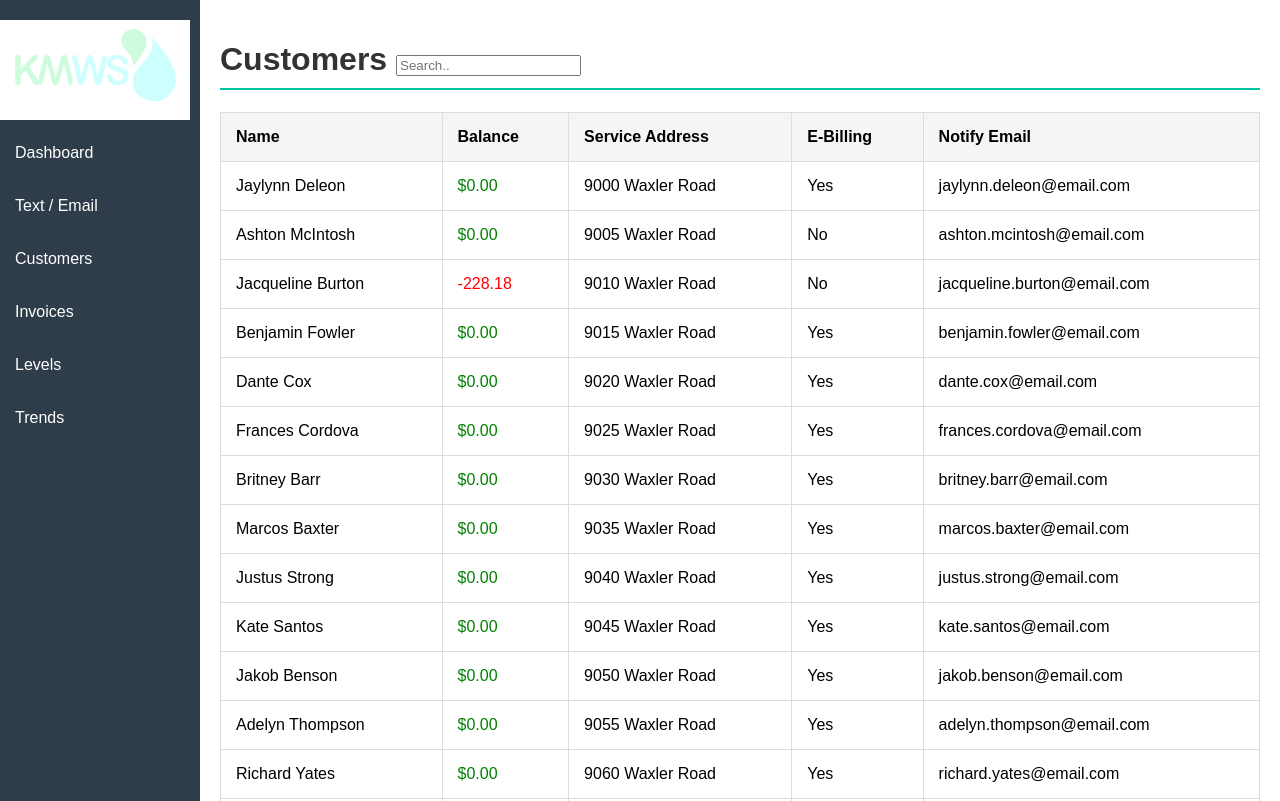
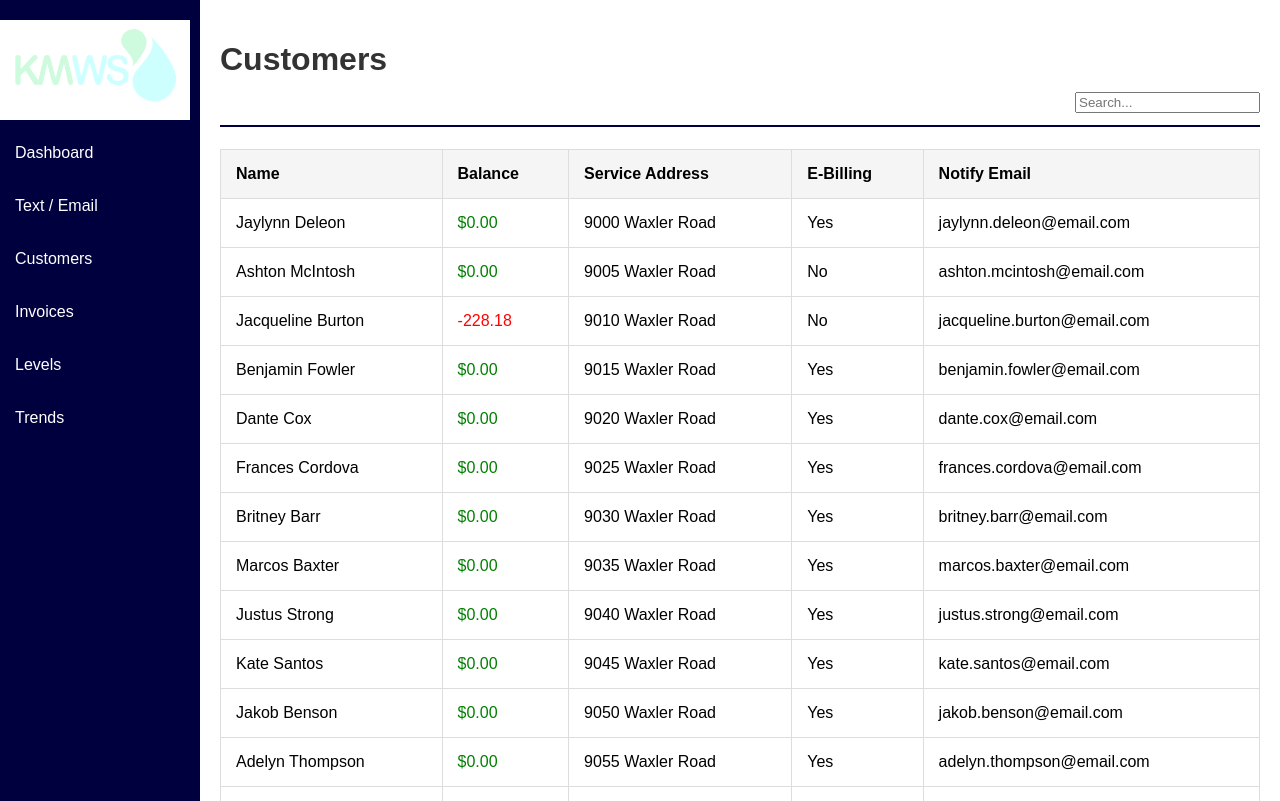
Before and after one commit to corbin-5/corbin-5.github.io, a plain HTML site: page HTML Folder/Customers.html in a window 1280 px wide. Shown: the top 801 px of the page. Drawn offline with Linux system fonts and the light colour scheme; files whose address does not match are found by name.

Commit message:
Update Customers.html

```diff
--- a/HTML Folder/Customers.html
+++ b/HTML Folder/Customers.html
@@ -19,10 +19,9 @@
             margin: 0;
             display: flex;
         }
-        /* Sidebar styling */
         .sidebar {
             width: 200px;
-            background-color: #2f3d4a;
+            background-color: #00003E;
             color: #fff;
             height: 100vh;
             padding-top: 20px;
@@ -40,7 +39,7 @@
             margin: 5px 0;
         }
         .sidebar a:hover {
-            background-color: #1f2a35;
+            background-color: #00003E;
         }
         /* Main content styling */
         .content {
@@ -49,7 +48,7 @@
             width: calc(100% - 200px);
         }
         .content h1 {
-            border-bottom: 2px solid #00c3a0;
+            border-bottom: 2px solid #00003E;
             padding-bottom: 10px;
             color: #333;
         }
@@ -75,11 +74,18 @@
         .balance-positive {
             color: green;
         }
+.topnav {
+  overflow: hidden;
+  text-align: right;
+}
     </style>
 </head>
 <body>
     <div class="content">
-        <h1>Customers <input type="text" placeholder="Search.."></h1>
+        <h1>Customers
+<div class="topnav">
+  <input type="text" placeholder="Search...">
+</div></h1>
         <table>
             <tr>
                 <th>Name</th>
```
